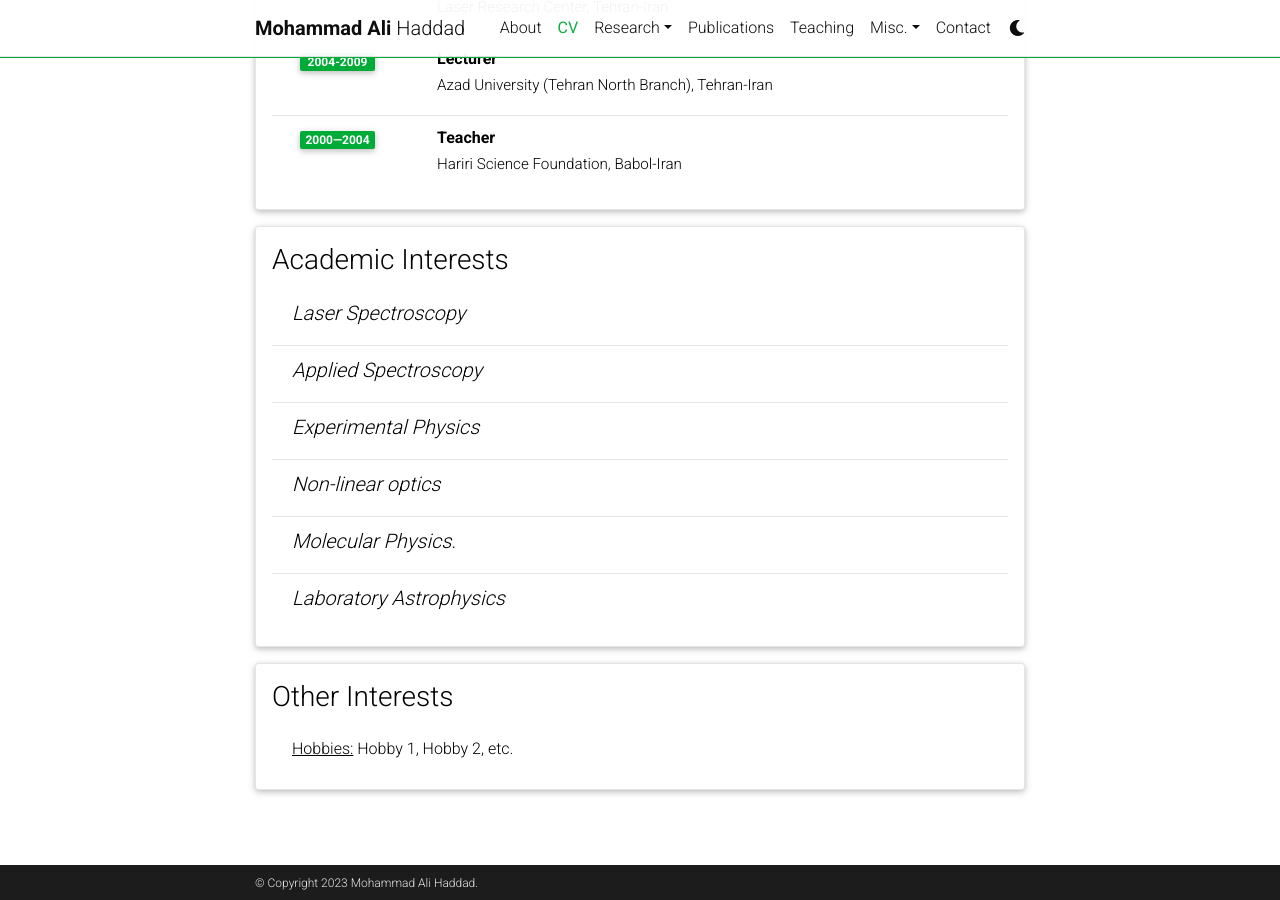
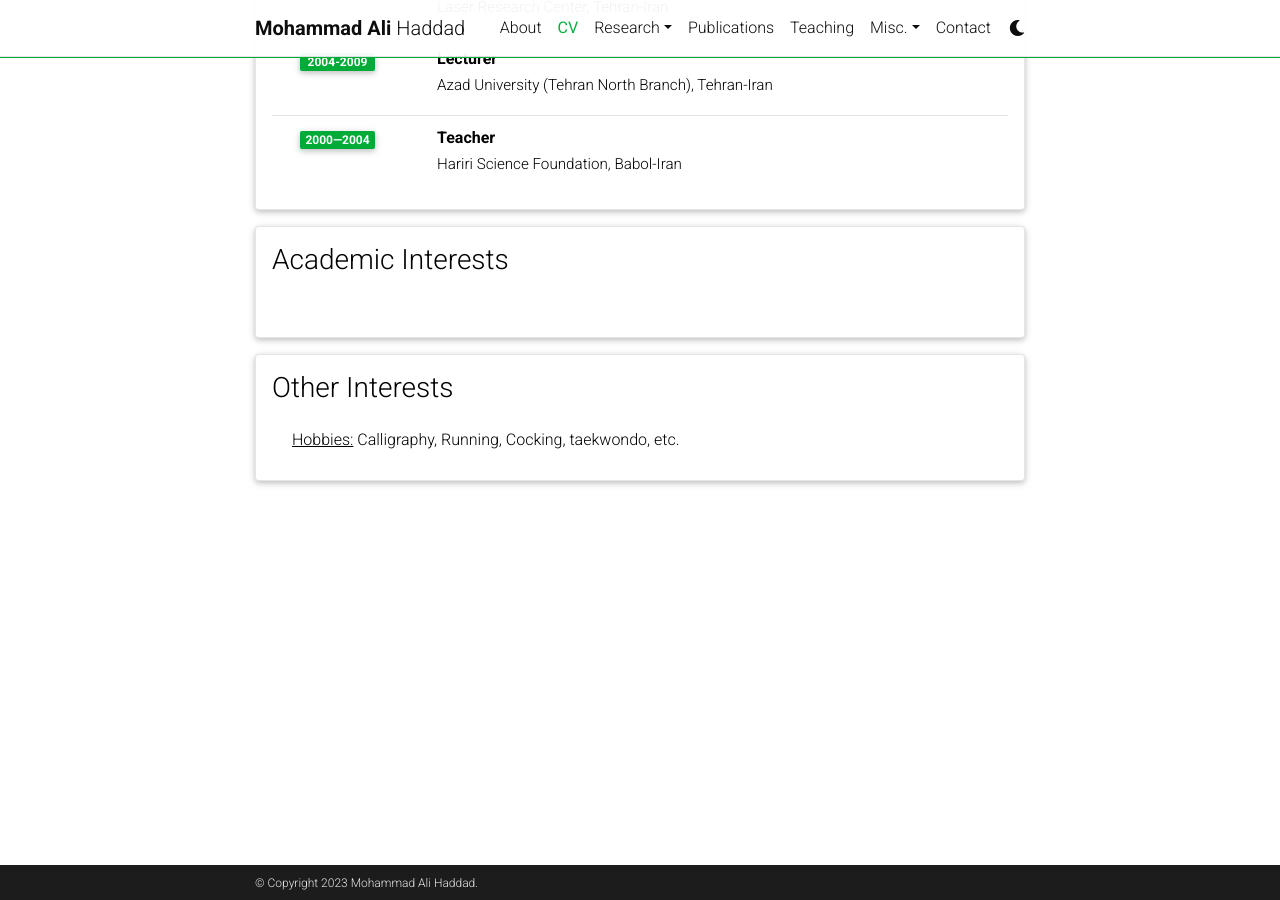
Before and after one commit to ma-haddad/ma-haddad.github.io, a Jekyll site: the page built from _pages/cv.md, in a window 1280 px wide and 900 px high, scrolled down 1441 px. Built offline with Jekyll 4.4.1, drawn with Linux system fonts in a browser that asks for light colours; comment, search, counter and statistics services are not loaded; a style sheet for code colours, icons or effects is not loaded.

Commit message:
Update cv.yml

```diff
--- a/_data/cv.yml
+++ b/_data/cv.yml
@@ -57,14 +57,15 @@
 - title: Academic Interests
   type: nested_list
   contents:
-    - title: Laser Spectroscopy
-    - title: Applied Spectroscopy
-    - title: Experimental Physics
-    - title: Non-linear optics
-    - title: Molecular Physics.
-    - title: Laboratory Astrophysics
+      items:
+        - Laser Spectroscopy
+        - Applied Spectroscopy
+        - Experimental Physics
+        - Non-linear optics
+        - Molecular Physics.
+        - Laboratory Astrophysics
 
 - title: Other Interests
   type: list
   contents:
-    - <u>Hobbies:</u> Hobby 1, Hobby 2, etc.
+    - <u>Hobbies:</u> Calligraphy, Running, Cocking, taekwondo, etc.
```
